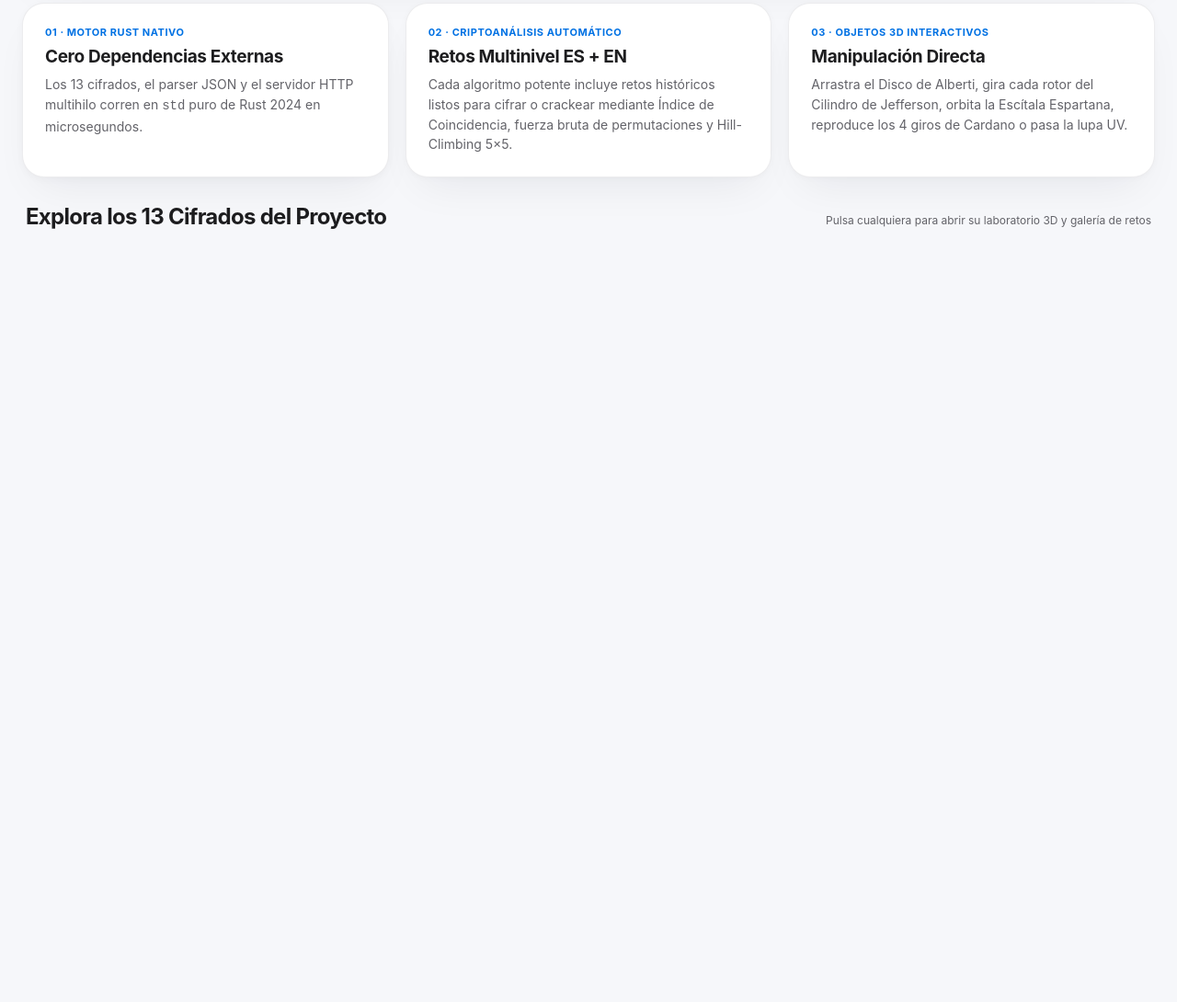
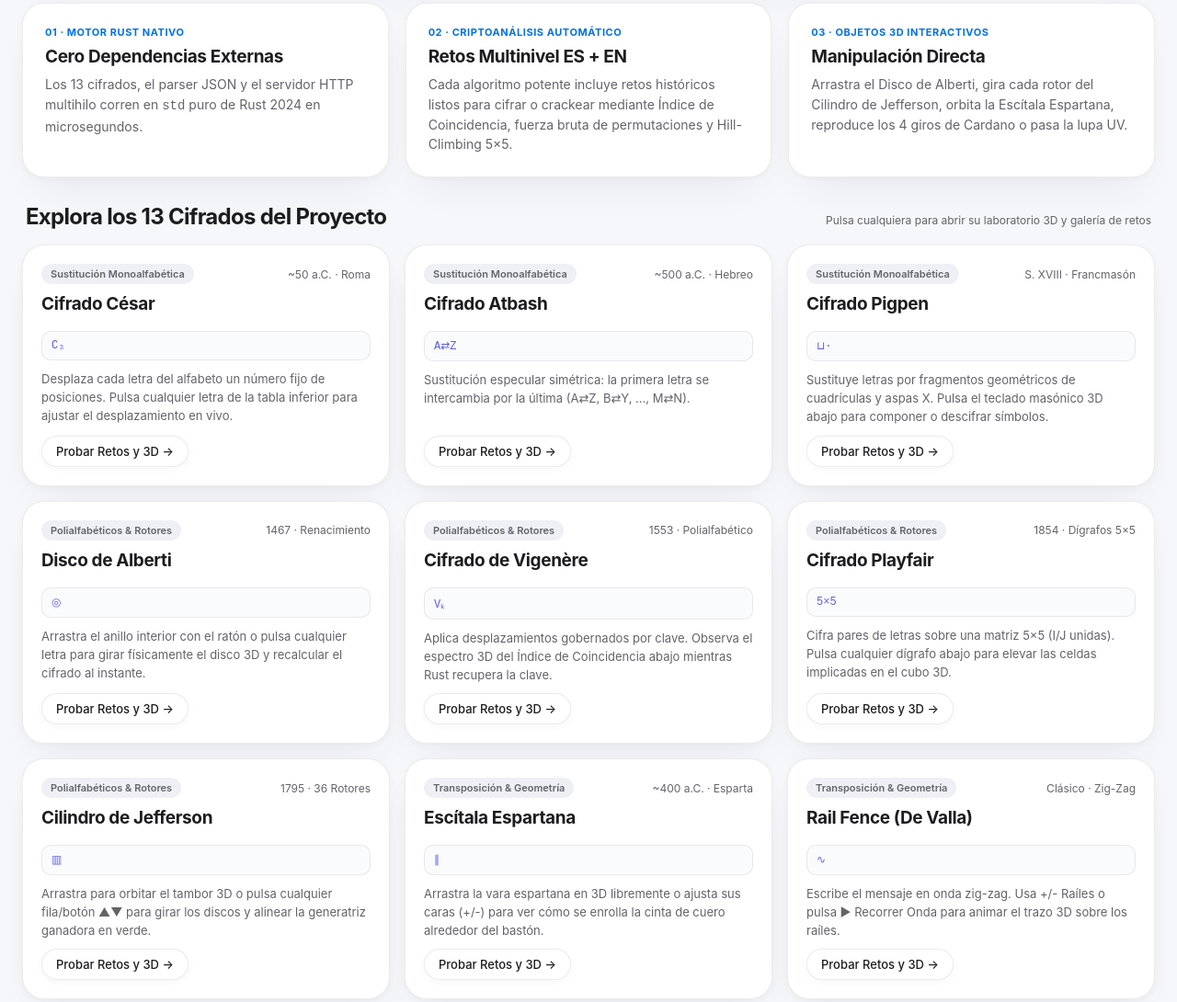
Before and after one commit to ivanljprof-ai/cipher-studio-rust, a plain HTML site: page docs/index.html in a window 1280 px wide. Shown: the part 549-1639 px from the top of the page at 92% size. Before the commit the page ends 871 px from the top, so only its background shows below. Drawn offline with Linux system fonts and the light colour scheme; no server answers.

Commit message:
perf: instant landing paint, 249KB wasm profile, skip 404 API checks on static hosts

```diff
--- a/docs/index.html
+++ b/docs/index.html
@@ -1435,19 +1435,22 @@
     const textEnc = new TextEncoder();
     const textDec = new TextDecoder();
 
+    const WASM_URL = "./cipher.wasm?v=2";
+    const isStaticHost = /github\.io|vercel\.app|netlify\.app|pages\.dev/.test(location.hostname) || location.protocol === "file:";
+
     async function initWasmFallback() {
       if (wasmExports) return true;
       try {
         let mod;
         if (WebAssembly.instantiateStreaming) {
           try {
-            mod = await WebAssembly.instantiateStreaming(fetch("./cipher.wasm"), {});
+            mod = await WebAssembly.instantiateStreaming(fetch(WASM_URL), {});
           } catch (_) {
-            const bytes = await (await fetch("./cipher.wasm")).arrayBuffer();
+            const bytes = await (await fetch(WASM_URL)).arrayBuffer();
             mod = await WebAssembly.instantiate(bytes, {});
           }
         } else {
-          const bytes = await (await fetch("./cipher.wasm")).arrayBuffer();
+          const bytes = await (await fetch(WASM_URL)).arrayBuffer();
           mod = await WebAssembly.instantiate(bytes, {});
         }
         wasmExports = mod.instance.exports;
@@ -2274,7 +2277,20 @@
     async function boot() {
       buildHero3DCylinder();
       bindTiltCards();
+      renderSidebar();
+      renderLandingCatalog({
+        ciphers: CIPHERS.flatMap((g) => g.items.map((it) => ({
+          id: it.id,
+          name: it.name,
+          category: g.group,
+          era: it.era,
+          formula: it.badge,
+          vulnerability: it.desc
+        })))
+      });
+
       let loaded = false;
+      if (!isStaticHost) {
         try {
           const [presetsRes, infoRes] = await Promise.all([fetch("/api/presets"), fetch("/api/info")]);
           if (presetsRes.ok && infoRes.ok) {
@@ -2284,6 +2300,7 @@
             loaded = true;
           }
         } catch (_) {}
+      }
 
       if (!loaded && await initWasmFallback()) {
         const arr = JSON.parse(readWasmOut(wasmExports.wasm_presets()));
@@ -2292,7 +2309,6 @@
       }
 
       if (state.info) renderLandingCatalog(state.info);
-      renderSidebar();
       selectCipher("caesar", false);
     }
 
```
Also changed, not shown: static/index.html (+20 -4 lines), 2 other files. Lines whose indentation alone changed are shown as unchanged.
